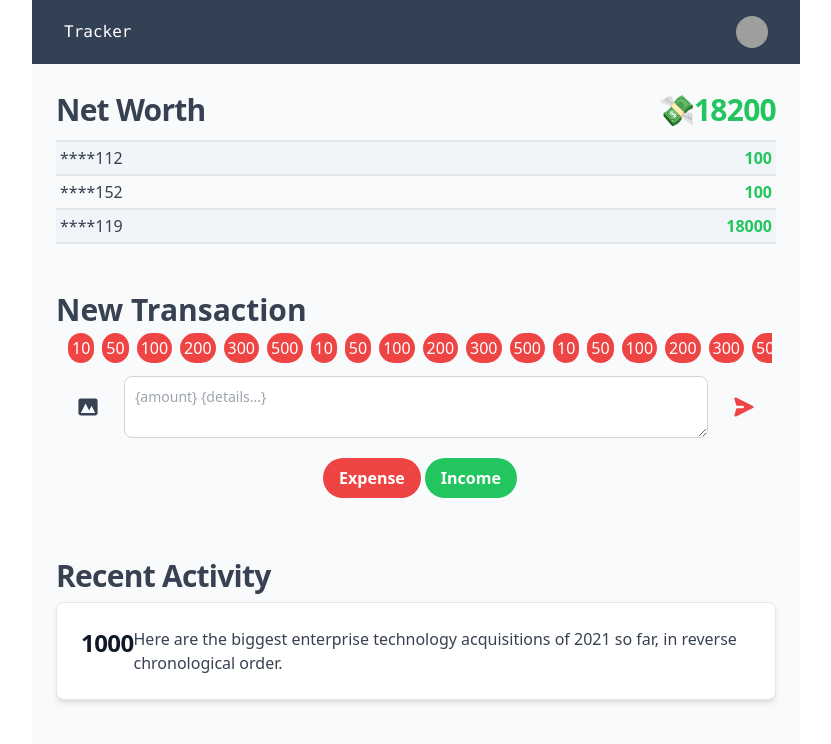
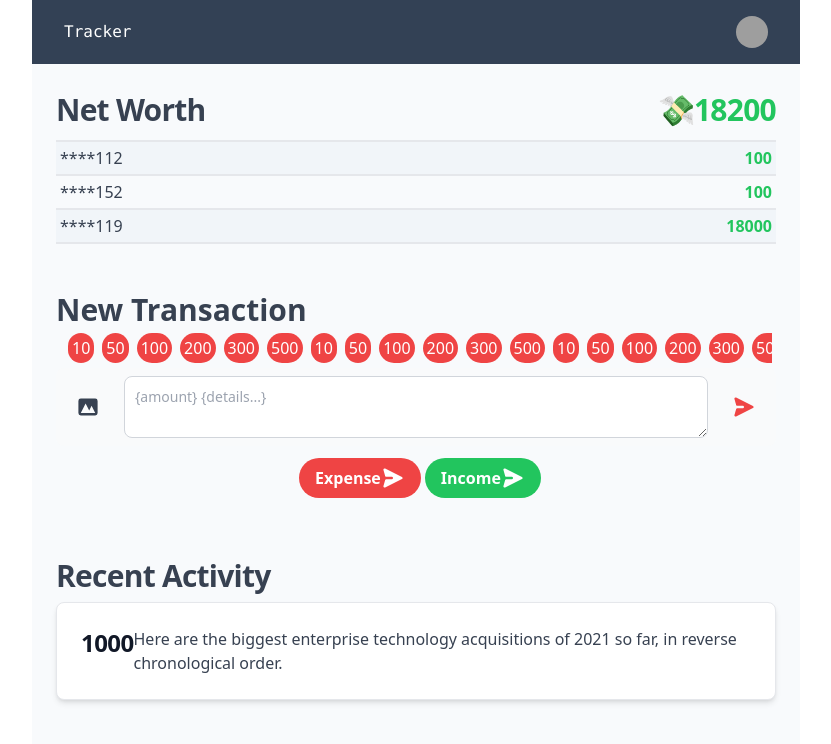
Before and after one commit to cu8code/simple_money_tracker, a Next.js app: page / in a window 1280 px wide. Shown: the top 744 px of the page, without its empty margins (224-1055 px from the left). Built offline with nearby package versions, Linux system fonts and the light colour scheme; grey boxes are pictures that could not be loaded.

Commit message:
some thig

```diff
--- a/pages/index.tsx
+++ b/pages/index.tsx
@@ -82,8 +82,14 @@ function Elo() {
         </form>
         <div className="flex w-full justify-center m-1 align-middle ">
           <div className="inline-flex p-2 space-x-1">
-            <button className="bg-red-500 hover:bg-red-700 text-white font-bold py-2 px-4 rounded-full">Expense</button>
-            <button className="bg-green-500 hover:bg-green-700 text-white font-bold py-2 px-4 rounded-full">Income</button>
+            <button className="flex bg-red-500 hover:bg-red-700 text-white font-bold py-2 px-4 rounded-full">
+              Expense
+              <svg aria-hidden="true" className="w-6 h-6 rotate-90 text-white" fill="currentColor" viewBox="0 0 20 20" xmlns="http://www.w3.org/2000/svg"><path d="M10.894 2.553a1 1 0 00-1.788 0l-7 14a1 1 0 001.169 1.409l5-1.429A1 1 0 009 15.571V11a1 1 0 112 0v4.571a1 1 0 00.725.962l5 1.428a1 1 0 001.17-1.408l-7-14z"></path></svg>
+            </button>
+            <button className="flex bg-green-500 hover:bg-green-700 text-white font-bold py-2 px-4 rounded-full">
+              Income
+              <svg aria-hidden="true" className="w-6 h-6 rotate-90 text-white" fill="currentColor" viewBox="0 0 20 20" xmlns="http://www.w3.org/2000/svg"><path d="M10.894 2.553a1 1 0 00-1.788 0l-7 14a1 1 0 001.169 1.409l5-1.429A1 1 0 009 15.571V11a1 1 0 112 0v4.571a1 1 0 00.725.962l5 1.428a1 1 0 001.17-1.408l-7-14z"></path></svg>
+            </button>
           </div>
         </div>
       </div>
```
